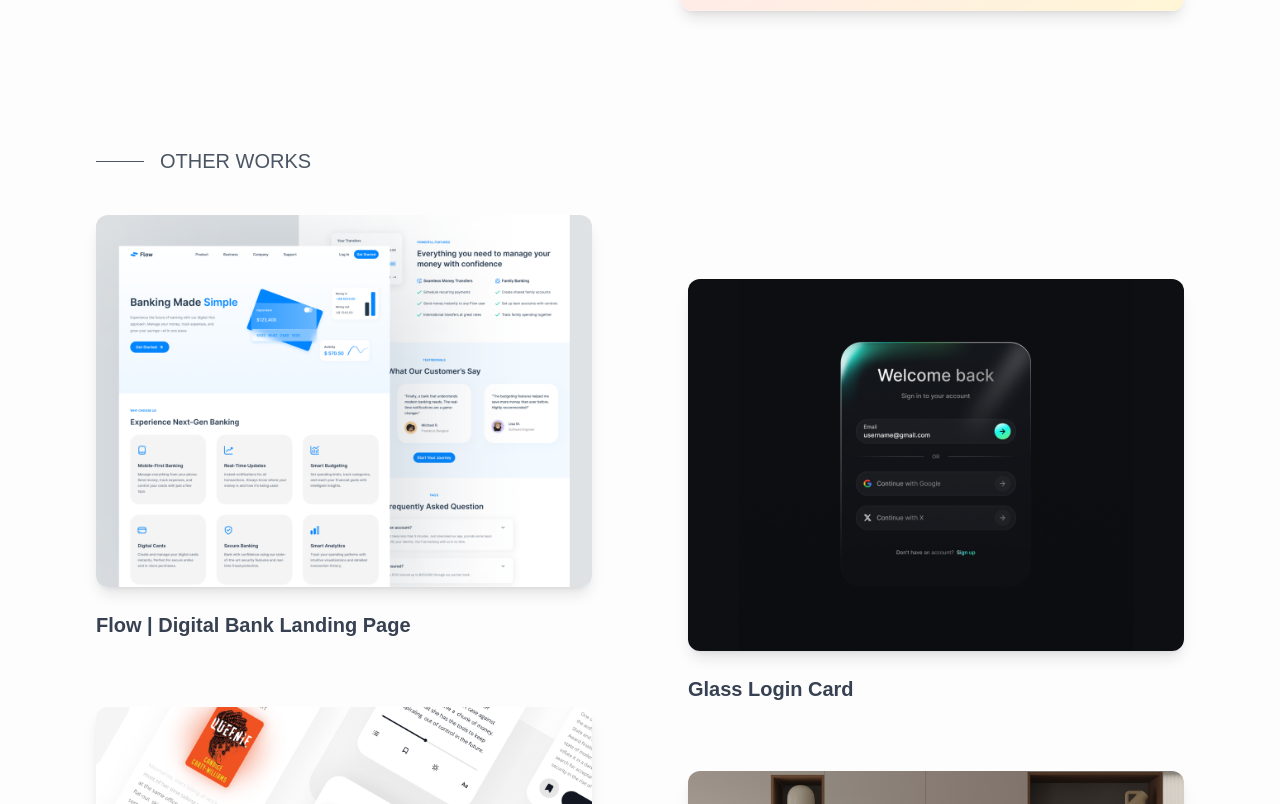
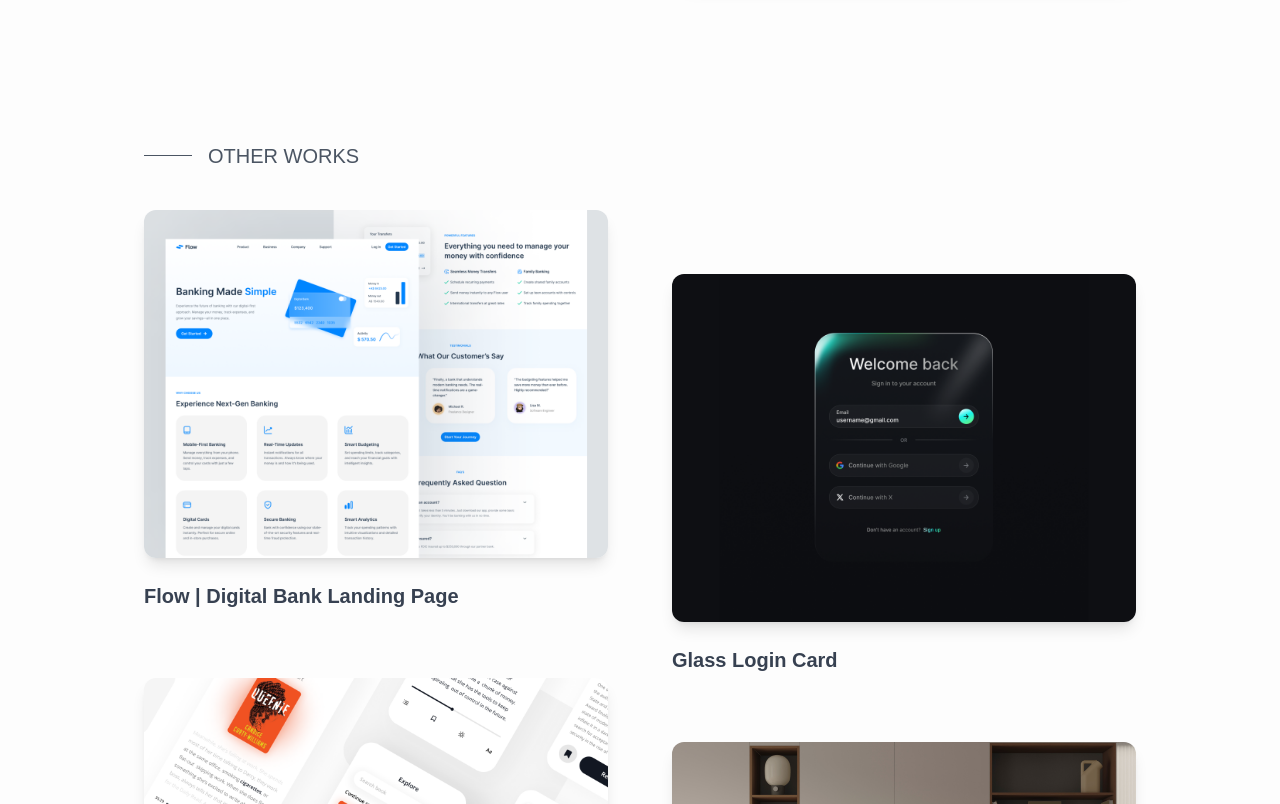
Before and after one commit to AnnaZhouJJ/portfolio, a Next.js app: page / in a window 1280 px wide. Shown: the part 2456-3260 px from the top of the page. Built offline with nearby package versions, Linux system fonts and the light colour scheme; a web font is replaced by a local one.

Commit message:
Other works margin fixed

```diff
--- a/app/components/OtherWorks.tsx
+++ b/app/components/OtherWorks.tsx
@@ -50,7 +50,7 @@ const OtherWorks = () => {
 
 
     return (
-        <div className="max-w-[1440px] mx-auto px-12 mt-2">
+        <div className="max-w-[1440px] mx-12 px-12 mt-2">
           {/* Section Title */}
           <div className="flex items-center gap-4 mb-10">
             <div className="w-12 h-[1px] bg-gray-600"></div>
@@ -58,7 +58,7 @@ const OtherWorks = () => {
           </div>
 
           {/* Two-column grid with bigger images */}
-          <div className="grid grid-cols-1 md:grid-cols-2 gap-x-24 gap-y-0">
+          <div className="grid grid-cols-1 md:grid-cols-2 sm-grid-cols-1 gap-x-16 gap-y-0">
             {works.map((work, index) => (
               <div key={index} className={index % 2 === 1 ? "md:mt-16" : ""}>
                 <WorkCard
--- a/app/components/ProjectsSection.tsx
+++ b/app/components/ProjectsSection.tsx
@@ -3,8 +3,7 @@ import ProjectCover from "./ProjectCover";
 
 const ProjectsSection = () => {
   return (
-    <div className="max-w-[1440px] mx-auto px-12 mt-48 ">
-      {/* max-w-6xl ml-8 sm:ml-20 lg:ml-80 mt-52 */}
+    <div className="max-w-[1440px] mx-12 px-12 mt-48 ">
       {/* Feature Projects Title */}
 
       <div className="flex items-center gap-4 mb-16">
```
